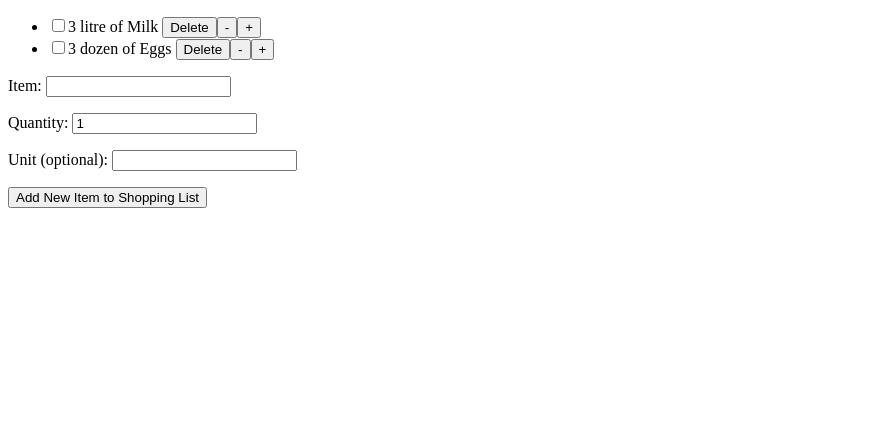
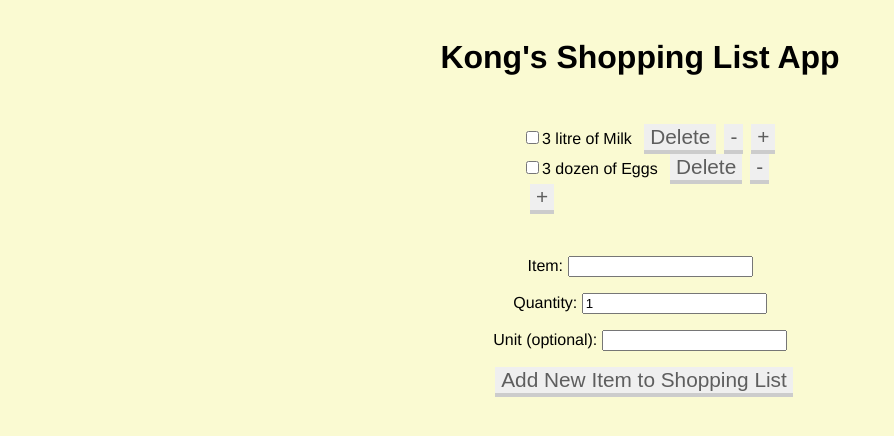
Before and after one commit to kong92mango/React-React-App, a React (Create React App) app in the folder client/: page / in a window 1280 px wide. Shown: the top 436 px of the page, without its empty margins (0-894 px from the left). Built offline with nearby package versions, Linux system fonts and the light colour scheme; no server answers.

Commit message:
Added styling and form validation (#2)

```diff
--- a/client/package.json
+++ b/client/package.json
@@ -12,8 +12,10 @@
     "@types/react-dom": "^16.9.0",
     "react": "^16.13.1",
     "react-dom": "^16.13.1",
+    "react-hook-form": "^5.4.1",
     "react-scripts": "3.4.1",
-    "typescript": "~3.7.2"
+    "typescript": "~3.7.2",
+    "typestyle": "^2.1.0"
   },
   "scripts": {
     "start": "react-scripts start",
--- a/client/src/AddListItemForm.tsx
+++ b/client/src/AddListItemForm.tsx
@@ -1,8 +1,10 @@
 import React, { useState, ChangeEvent, FormEvent } from "react";
+import { useForm } from "react-hook-form";
 
 interface AddListItemFormProps {
   addListItem: AddListItem;
 }
+
 
 export const AddListItemForm: React.FC<AddListItemFormProps> = ({ addListItem }) => {
   const [newListItem, setNewListItem] = useState<string>("");
@@ -21,28 +23,36 @@ export const AddListItemForm: React.FC<AddListItemFormProps> = ({ addListItem })
     setNewListUnit(e.target.value);
   };
 
-  const handleSubmit = (e: FormEvent<HTMLButtonElement>) => {
-    e.preventDefault();
-    addListItem(newListItem, newListNumber, newListUnit);
+  const { register, errors, handleSubmit } = useForm<Purchase>();
+  // form validation
+
+  const onSubmit = handleSubmit(({ name, quantity, unit }) => {
+    console.log("triggered")
+    addListItem(name, quantity, unit);
     setNewListItem("");
     setNewListNumber(1);
     setNewListUnit("");
-  };
+  });
+
 
   return (
     <form>
       <p>
-      Item: <input type="text" value={newListItem} onChange={handleNameChange} />
+        Item: <input name="name" ref={register({required: true, minLength: 2})} value={newListItem} onChange={handleNameChange} />
+      </p>
+      {errors.name && errors.name.type === "required" && (<p>The name of item is required</p>)}
+      <p>
+        Quantity: <input type="number" name="quantity" ref={register} min="0" value={newListNumber} onChange={handleAmountChange} />
       </p>
       <p>
-      Quantity: <input type="number" min="0" value={newListNumber} onChange={handleAmountChange} />
+        Unit (optional): <input name="unit"  ref={register} value={newListUnit} onChange={handleUnitChange} />
       </p>
-      <p>
-      Unit (optional): <input type="text" value={newListUnit} onChange={handleUnitChange} />
-      </p>
-      <button type="submit" onClick={handleSubmit}>
+      <button type="submit" onClick={onSubmit}>
         Add New Item to Shopping List
       </button>
     </form>
   );
 };
+
+
+// Note, I found that it's hacky to use both react-hook-form and traditional onChange handlers. For the purpose of just validating the first element, I will just use this library.
--- a/client/src/App.tsx
+++ b/client/src/App.tsx
@@ -2,7 +2,7 @@ import React, { useState, useEffect } from "react";
 import { api, initialPurchases } from "./initialPurchases";
 import { ShoppingList } from "./ShoppingList";
 import { AddListItemForm } from "./AddListItemForm";
-
+import "./style.css";
 
 const App: React.FC = () => {
 
@@ -72,7 +72,10 @@ const App: React.FC = () => {
 
   return (
     <React.Fragment>
-      <ShoppingList purchases={purchases} toggleComplete={toggleComplete} deleteListItem={deleteListItem} increaseNumber={increaseNumber} decreaseNumber={decreaseNumber} />
+      <h1>Kong's Shopping List App</h1>
+      <div>
+        <ShoppingList purchases={purchases} toggleComplete={toggleComplete} deleteListItem={deleteListItem} increaseNumber={increaseNumber} decreaseNumber={decreaseNumber} />
+      </div>
       <AddListItemForm addListItem={addListItem} />
     </React.Fragment>
   );
--- a/client/src/ShoppingListItem.css
+++ /dev/null
@@ -1,3 +0,0 @@
-.complete {
-  text-decoration: line-through;
-}
--- a/client/src/ShoppingListItem.tsx
+++ b/client/src/ShoppingListItem.tsx
@@ -1,6 +1,5 @@
 import React from "react";
-import "./ShoppingListItem.css";
-import { prependOnceListener } from "cluster";
+import "./style.css";
 
 interface ShoppingListItemProps {
   purchase: Purchase;
@@ -19,7 +18,7 @@ export const ShoppingListItem: React.FC<ShoppingListItemProps> = ({
 }) => {
   const { unit, name, quantity } = purchase
   let output = ""
-  if (unit != "") {
+  if (unit.trim() !== "") {
     output = `${quantity} ${unit} of ${name}`
   } else {
     if (quantity > 1) {
--- /dev/null
+++ b/client/src/style.css
@@ -0,0 +1,31 @@
+button {
+  border: none;
+  font-size: 1.3rem;
+  border-bottom: 4px solid #ccc;
+  margin-left: .5rem;
+  cursor: pointer;
+  color: #5e5e5e;
+}
+
+body {
+  font-family: "Helvetica Neue";
+  font-size: 16px;
+  background-color: lightgoldenrodyellow;
+  text-align: center
+}
+
+li {
+  list-style-type: none;
+  vertical-align: middle;
+  text-align: left;
+}
+
+div {
+  margin: auto;
+  width: 50%;
+  padding: 10px;
+}
+
+.complete {
+  text-decoration: line-through;
+}
--- a/client/src/types.d.ts
+++ b/client/src/types.d.ts
@@ -4,6 +4,12 @@ type Purchase = {
   complete: boolean;
   unit: string;
 };
+
+type InputData = {
+  name: string;
+  quantity: int;
+  unit: string;
+}
 
 type ToggleComplete = (selectedPurchase: Purchase) => void;
 
```
